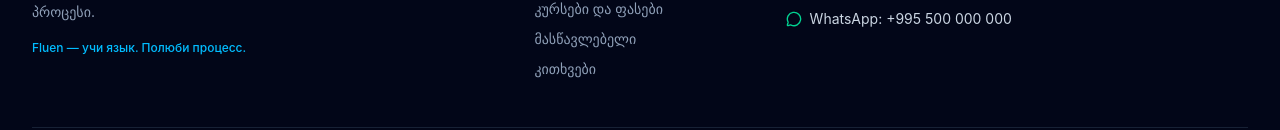
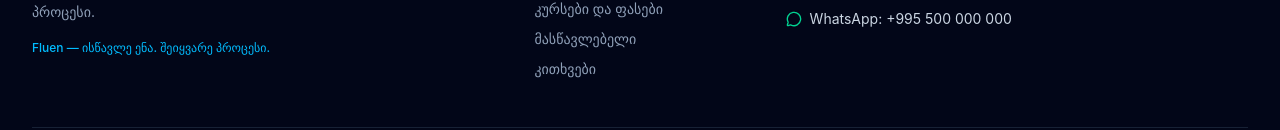
Before and after one commit to fluenbot/Fluen-Online-School, a React (Vite) app: page / in a window 1280 px wide. Shown: the part 7958-8088 px from the top of the page. Built offline with nearby package versions, Linux system fonts and the light colour scheme.

Commit message:
Update Footer.tsx

```diff
--- a/src/components/Footer.tsx
+++ b/src/components/Footer.tsx
@@ -45,7 +45,11 @@ export const Footer: React.FC<FooterProps> = ({
               {t.desc}
             </p>
             <p className="text-xs text-sky-400 font-medium">
-              {config.slogan}
+              {lang === 'ka'
+                ? 'Fluen — ისწავლე ენა. შეიყვარე პროცესი.'
+                : lang === 'en'
+                ? 'Fluen — Learn the language. Love the process.'
+                : config.slogan}
             </p>
           </div>
 
```
